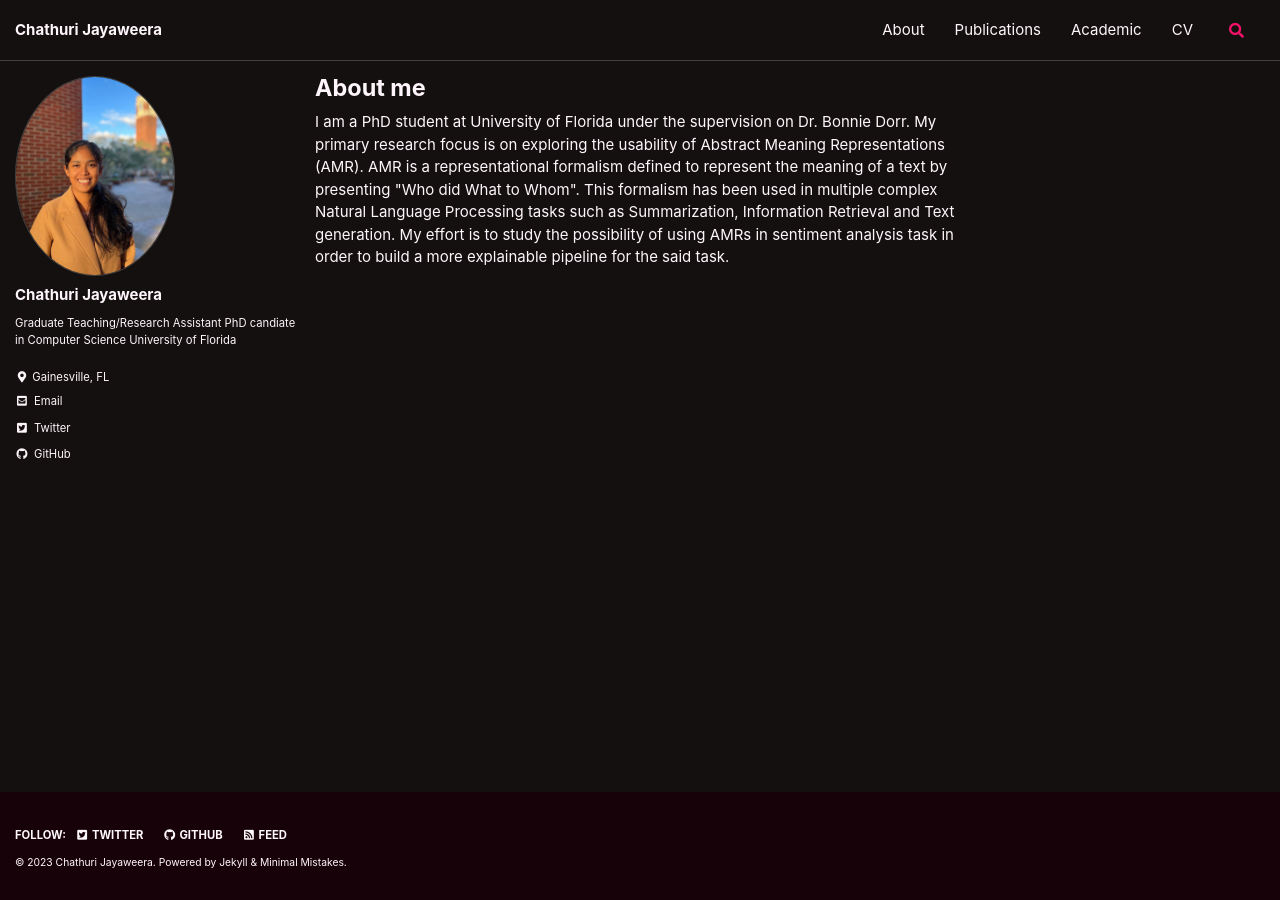
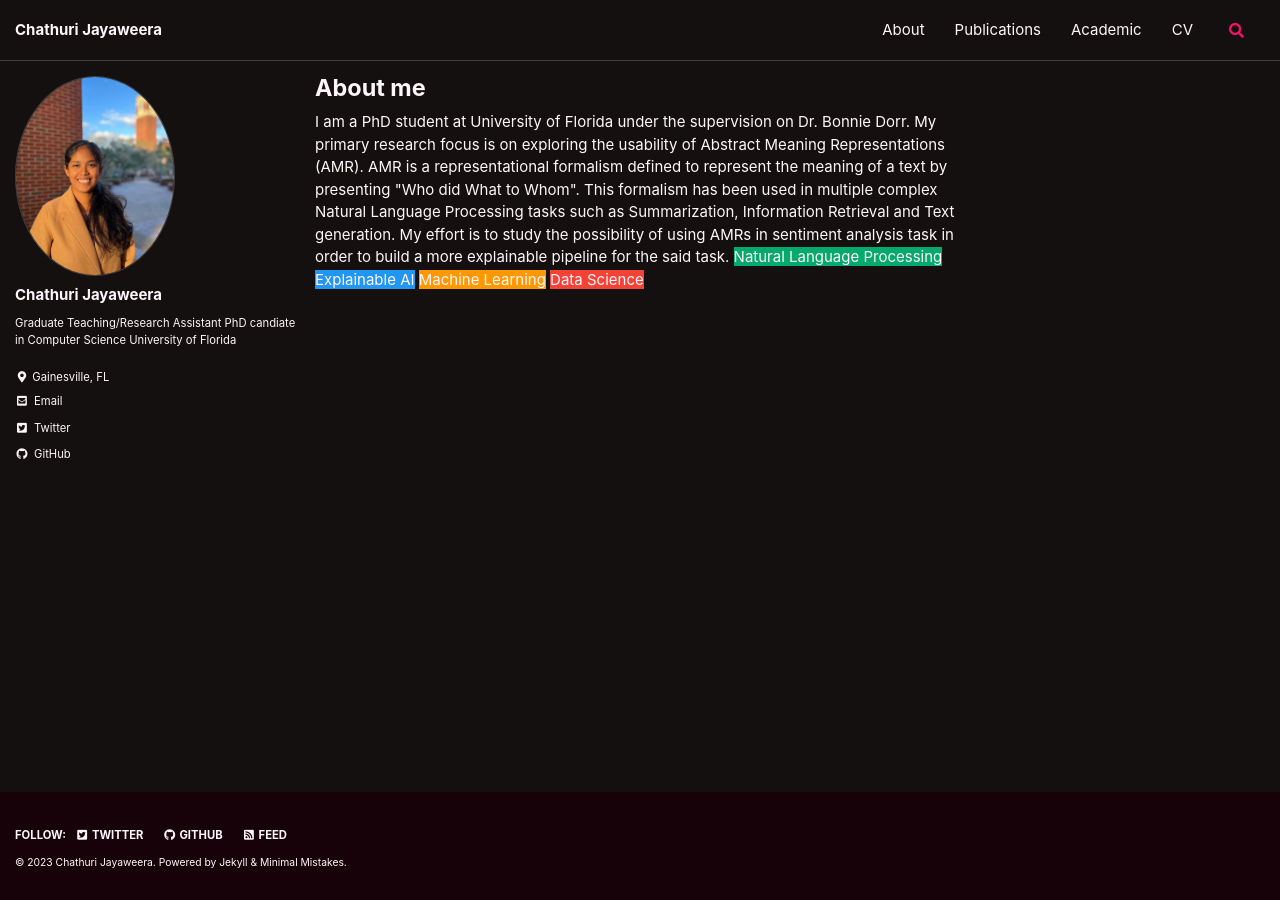
Before and after one commit to chestnutjay/chestnutjay.github.io, a Jekyll site: the page built from index.html, in a window 1280 px wide. Built offline with Jekyll 4.4.1, drawn with Linux system fonts in a browser that asks for light colours; cached includes are drawn as plain includes; the list of posts is cut into pages by our own code.

Commit message:
Added custom labels to index.html

```diff
--- a/index.html
+++ b/index.html
@@ -23,3 +23,21 @@ font-size: 0.875em;
 
 I am a PhD student at University of Florida under the supervision on Dr. Bonnie Dorr. My primary research focus is on exploring the usability of Abstract Meaning Representations (AMR). AMR is a representational formalism defined to represent the meaning of a text by presenting "Who did What to Whom". This formalism has been used in multiple complex Natural Language Processing tasks such as Summarization, Information Retrieval and Text generation. My effort is to study the possibility of using AMRs in sentiment analysis task in order to
 build a more explainable pipeline for the said task.
+
+<span class="label NLP">Natural Language Processing</span>
+<span class="label XAI">Explainable AI</span>
+<span class="label ML">Machine Learning</span>
+<span class="label DS">Data Science</span>
+<!-- <span class="label other">Other</span>  -->
+
+<style>
+    label {
+  color: white;
+  padding: 8px;
+}
+
+.NLP {background-color: #04AA6D;} /* Green */
+.XAI {background-color: #2196F3;} /* Blue */
+.ML {background-color: #ff9800;} /* Orange */
+.DS {background-color: #f44336;} /* Red */
+</style>
```
